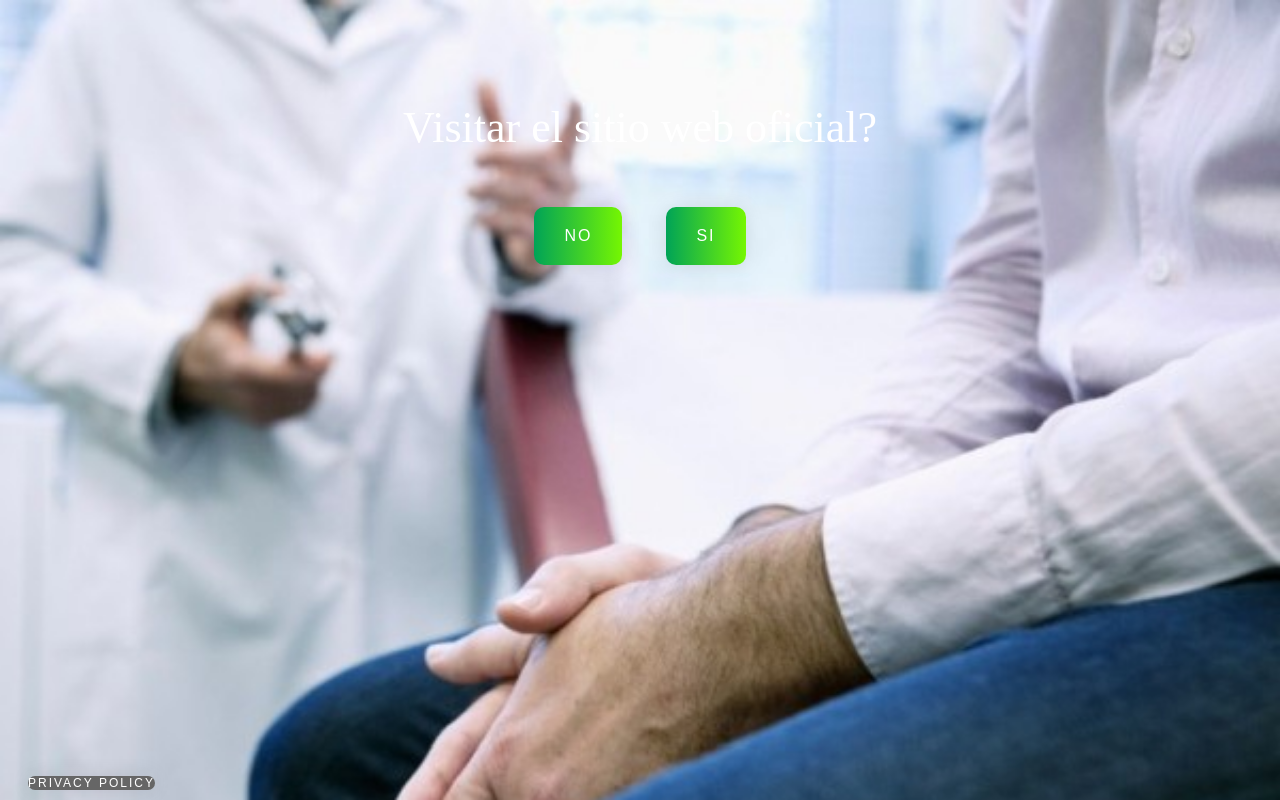
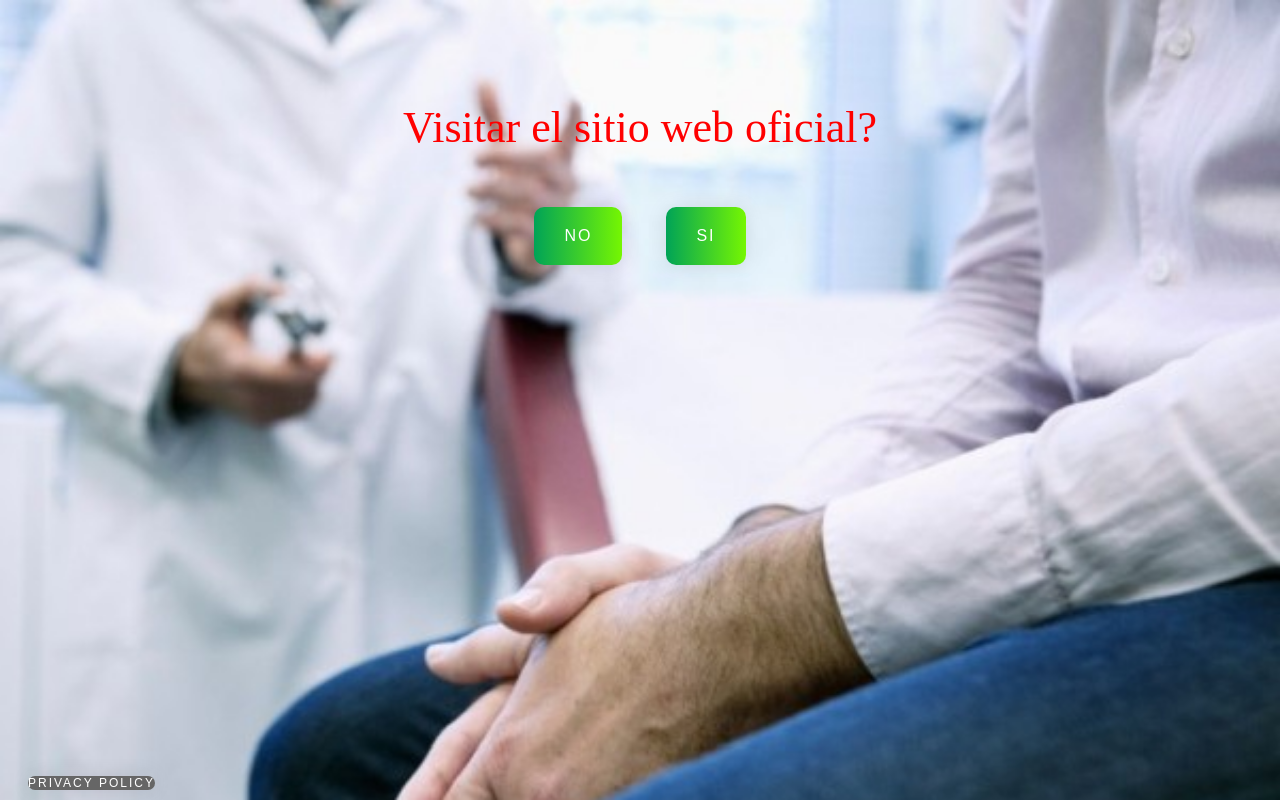
Before and after one commit to esptopblog/blog, a plain HTML site: page index.html in a window 1280 px wide. Drawn offline with Linux system fonts and the light colour scheme.

Commit message:
Update index.html

```diff
--- a/index.html
+++ b/index.html
@@ -15,7 +15,7 @@ body {
 <body>
     <div class="wrapper">
         <div class="center">
-            <p>Visitar el sitio web oficial?</p>
+            <p><font color="red">Visitar el sitio web oficial?</font></p>
             <a class="" href="https://www.amazon.es/Pikolin-Home-Edred%C3%B3n-Relleno-n%C3%B3rdico/dp/B07WJQF8S5">No</a>
             <a class="" id="link">Si</a>
         </div>
```
